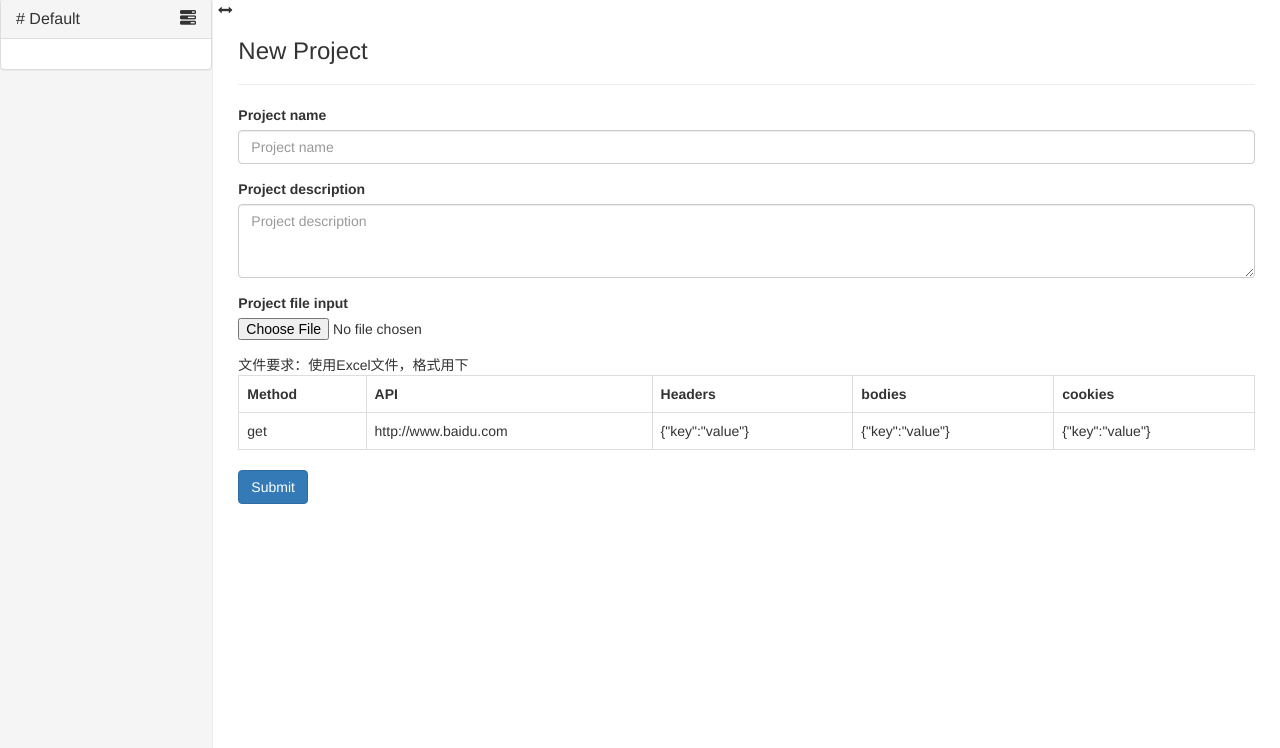
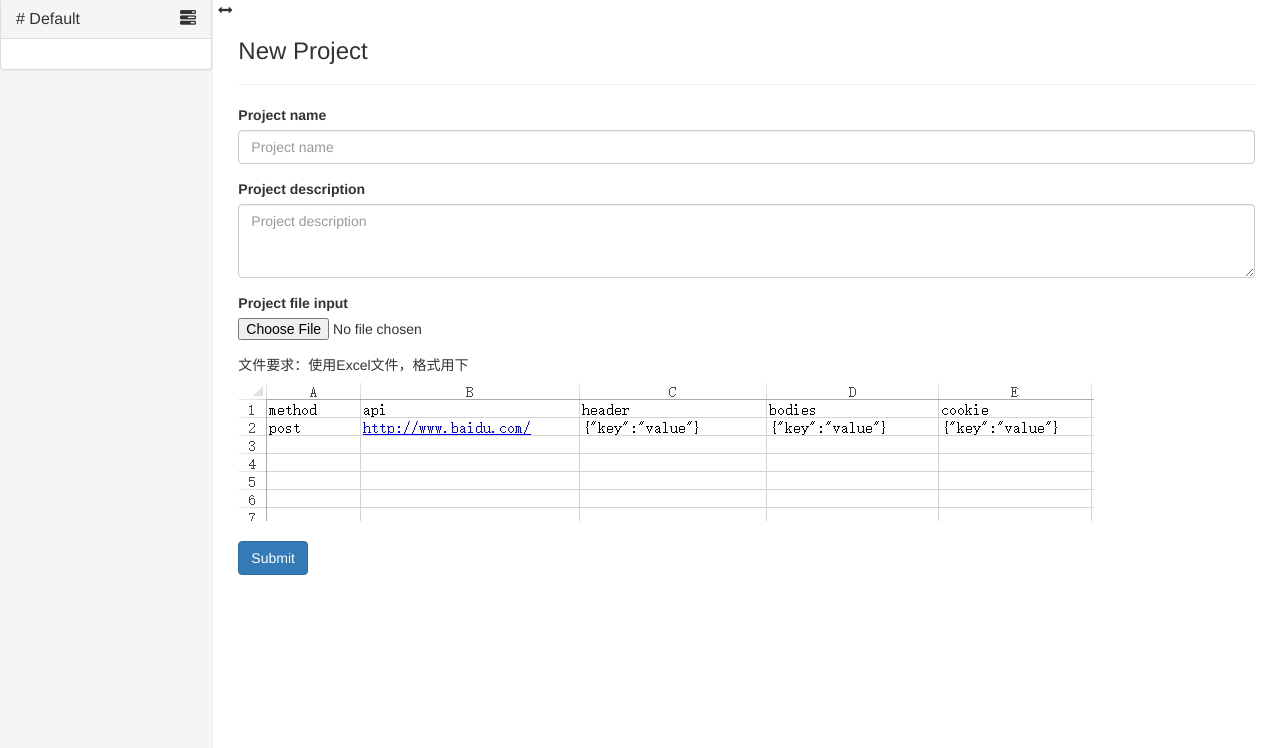
Before and after one commit to cikewang/Postboy, a Django app: page /page/newProject/ in a window 1280 px wide. Shown: the part 52-800 px from the top of the page. Run offline with Django 3.2, Linux system fonts and the light colour scheme; data that the repository does not hold is empty; some libraries are stand-ins or nearby versions.

Commit message:
批量上传格式提示、删除单个接口

```diff
--- a/page/templates/base.html
+++ b/page/templates/base.html
@@ -102,7 +102,7 @@
 
         <!-- 左边区域开始 -->
         <div class="col-sm-3 col-md-2 sidebar" style="padding:0px;">
-            <div class="panel-group" id="accordion" role="tablist" aria-multiselectable="true">
+            <div class="panel-group all_project_list" id="accordion" role="tablist" aria-multiselectable="true">
                 <div class="panel panel-default">
                     <div class="panel-heading" role="tab" id="headingOne">
                         <h4 class="panel-title">
@@ -119,7 +119,7 @@
                          aria-labelledby="headingOne">
                         <div class="panel-body">
                             <!-- List group -->
-                            <ul style="list-style-type:none;margin:0px;padding:0px;" class="default_ul">
+                            <ul style="list-style-type:none;margin:0px;padding:0px;" class="default_ul project_ul">
                             </ul>
                         </div>
                     </div>
--- a/page/templates/page/new_project.html
+++ b/page/templates/page/new_project.html
@@ -22,23 +22,11 @@
         </div>
         <div>
             文件要求：使用Excel文件，格式用下
-            <table class="table table-bordered">
-                <tr>
-                    <th>Method</th>
-                    <th>API</th>
-                    <th>Headers</th>
-                    <th>bodies</th>
-                    <th>cookies</th>
-                </tr>
-                <tr>
-                    <td>get</td>
-                    <td>http://www.baidu.com</td>
-                    <td>{"key":"value"}</td>
-                    <td>{"key":"value"}</td>
-                    <td>{"key":"value"}</td>
-                </tr>
-            </table>
+            <a href="/static/common/files/00_project_file.xlsx" title="下载实例文件" >
+                <img src="/static/common/images/excel.png">
+            </a>
         </div>
+        <br>
         <button type="submit" class="btn btn-primary save_project_form">Submit</button>
     </form>
 {% endblock %}
--- a/page/urls.py
+++ b/page/urls.py
@@ -9,4 +9,5 @@ urlpatterns = [
     url(r'^newProject/$', views.newProject),
     url(r'^saveProject/$', views.saveProject),
     url(r'^add_project/$', views.add_project),
+    url(r'^del_api/$', views.del_api),
 ]
--- a/page/views.py
+++ b/page/views.py
@@ -243,3 +243,14 @@ def add_project(request):
     project_obj.save();
 
     return HttpResponse('', content_type="application/json")
+
+
+
+def del_api(request):
+    api_id = request.GET.get('api_id', 0)
+
+    status = {"code" : 0, "msg":"OK"}
+    test1 = Test.objects.get(id=api_id)
+    test1.delete()
+
+    return HttpResponse(status, content_type="application/json")
--- a/static/js/send.js
+++ b/static/js/send.js
@@ -57,7 +57,7 @@ $(function () {
         url: "/page/show/",
         success: function (msg) {
             $.each(msg, function (i, item) {
-                $(".default_ul").prepend("<li class='history_li'><a href='javascript:void(0)' id='" + item.pk + "' class='history_api'>" + item.fields.api + "</a> <span class='glyphicon glyphicon-trash hide delete_btn'  aria-hidden='true'></span></li>")
+                $(".default_ul").prepend("<li class='history_li li_"+item.pk+"' ><a href='javascript:void(0)' id='" + item.pk + "' class='history_api'>" + item.fields.api + "</a> <span class='glyphicon glyphicon-trash hide delete_btn'   api_id='" + item.pk + "' aria-hidden='true'></span></li>")
             });
 
         },
@@ -232,18 +232,17 @@ $(function () {
     });
 
     /*历史API显示删除按钮*/
-    $(".default_ul").on('mousemove', '.history_li', function () {
+    $(".project_ul").on('mousemove', '.history_li', function () {
         $(this).find('.delete_btn').removeClass('hide');
     });
 
     /*历史API隐藏删除按钮*/
-    $(".default_ul").on('mouseout', '.history_li', function () {
+    $(".project_ul").on('mouseout', '.history_li', function () {
         $(this).find('.delete_btn').addClass('hide');
     });
 
     /*批量测试按钮*/
     $('#batch_test_btn').on('click', function () {
-
 
         var compare_response = $('#compare_response').is(':checked');
         var compare_runtime = $('#compare_runtime').is(':checked');
@@ -346,7 +345,7 @@ $(function () {
             success: function (msg) {
                 $(".project_list_div").find("."+ul).html('');
                 $.each(msg, function (i, item) {
-                    $(".project_list_div").find("."+ul).prepend("<li class='history_li'><a href='javascript:void(0)' id='" + item.pk + "' class='history_api'>" + item.fields.api + "</a> <span class='glyphicon glyphicon-trash hide delete_btn'  aria-hidden='true'></span></li>")
+                    $(".project_list_div").find("."+ul).prepend("<li class='history_li li_"+item.pk+"'><a href='javascript:void(0)' id='" + item.pk + "' class='history_api'>" + item.fields.api + "</a> <span class='glyphicon glyphicon-trash hide delete_btn' api_id="+item.pk+" aria-hidden='true'></span></li>")
                 });
 
             },
@@ -357,4 +356,24 @@ $(function () {
         });
 
     });
+
+    $(".all_project_list").on("click", ".delete_btn", function () {
+        var api_id = $(this).attr("api_id");
+        $.ajax({
+            type: "get",
+            data: {api_id:api_id, time: Date.parse(new Date())},
+            dataType: "json",
+            url: "/page/del_api/",
+            success: function (msg) {
+                console.log(msg)
+                if (msg.code >= 0) {
+                    $(".li_"+api_id).remove();
+                }
+
+            },
+            error: function (msg) {
+                console.log(msg);
+            }
+        });
+    })
 });
```
Also changed, not shown: README.md, static/common/images/excel.png (added).
